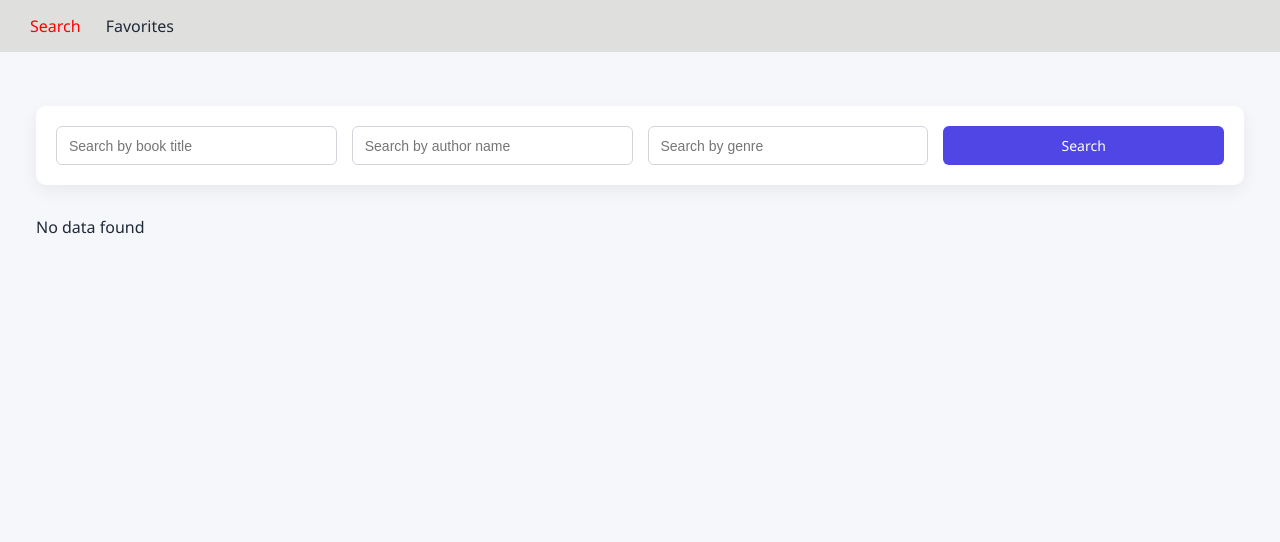
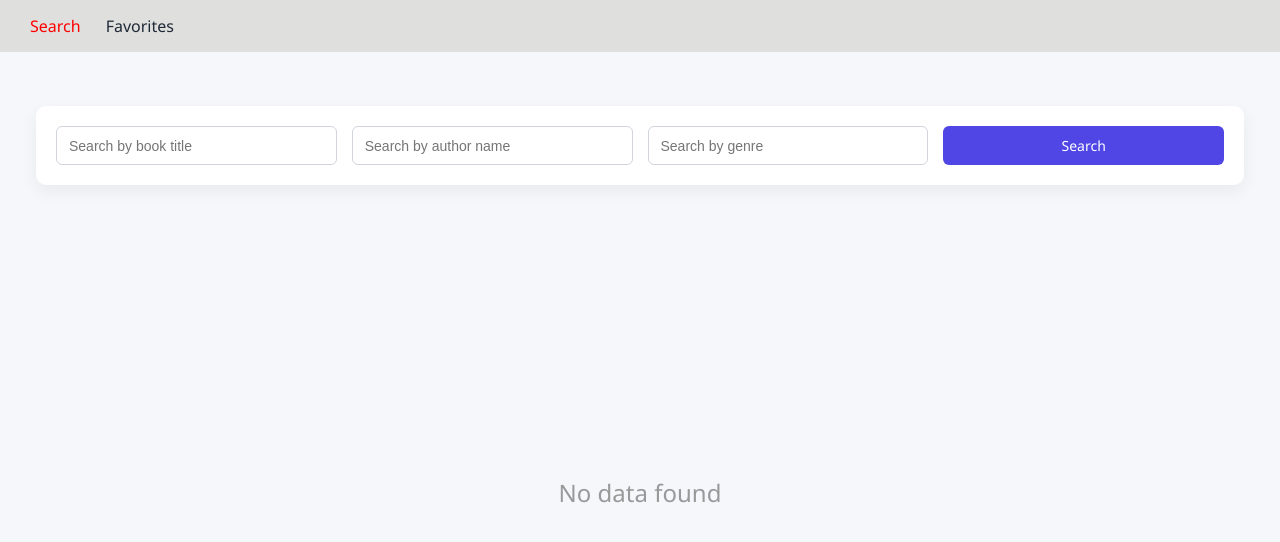
Before and after one commit to Amankumar1997/book-explorer, a React app: page / in a window 1280 px wide. Shown: the top 542 px of the page. Built offline with nearby package versions, Linux system fonts and the light colour scheme; the HTML template or start-up script is replaced by a standard one.

Commit message:
remove unused code

```diff
--- a/src/assets/styles/book-details.css
+++ b/src/assets/styles/book-details.css
@@ -15,19 +15,6 @@
   font-size: 14px;
   cursor: pointer;
   margin-bottom: 20px;
-}
-
-.page-loader {
-  display: flex;
-  justify-content: center;
-  align-items: center;
-  min-height: 50vh; /* centers vertically */
-}
-
-.loading-text {
-  font-size: 18px;
-  font-weight: 500;
-  color: #4f46e5;
 }
 
 .book-header {
--- a/src/assets/styles/search.css
+++ b/src/assets/styles/search.css
@@ -8,27 +8,9 @@
   flex-direction: column;
   align-items: stretch;
 }
-.page-loader {
-  display: flex;
-  justify-content: center;
-  align-items: center;
-  min-height: 50vh; /* centers vertically */
-}
-
-.loading-text {
-  font-size: 18px;
-  font-weight: 500;
-  color: #4f46e5;
-}
 
 .search-form-wrapper {
   margin-bottom: 30px;
-}
-
-.loading-text {
-  text-align: center;
-  font-size: 16px;
-  margin: 20px 0;
 }
 
 .search-form {
@@ -68,6 +50,16 @@
   grid-template-columns: repeat(auto-fit, minmax(220px, 1fr));
   gap: 30px;
   justify-content: start;
+  flex: 1;
+}
+.no-data {
+  margin: auto;
+  display: flex;
+  justify-content: center;
+  align-items: center;
+  height: calc(80vh - var(--nav-height));
+  font-size: 1.5rem;
+  color: #999;
 }
 
 @media (min-width: 1024px) {
--- a/src/pages/SearchPage.jsx
+++ b/src/pages/SearchPage.jsx
@@ -33,7 +33,8 @@ const SearchPage = () => {
               </div>
             ) : (
               <>
-                <div>No data found</div>
+              <div className="no-data">No data found</div>
+
               </>
             )}
           </>
```
